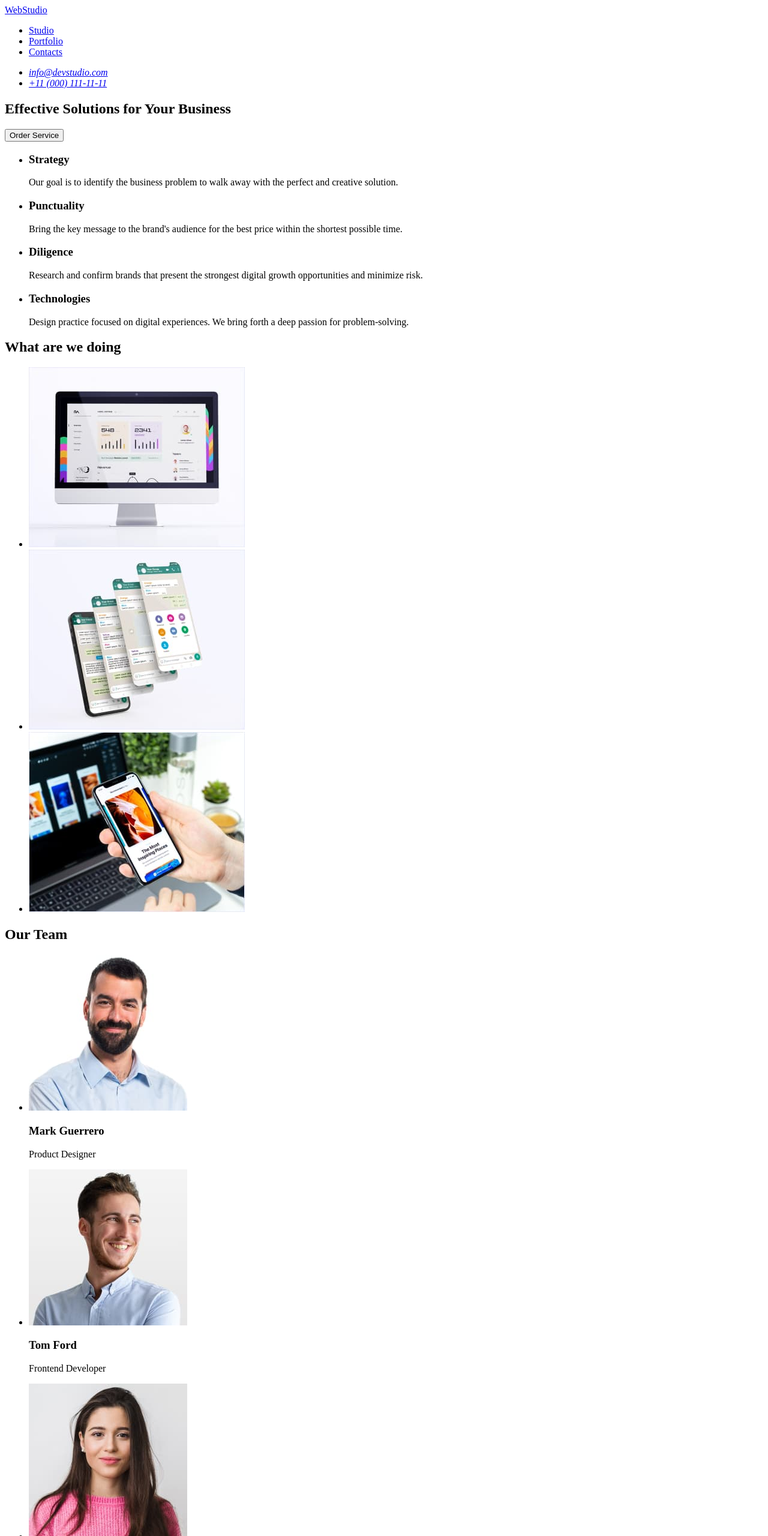
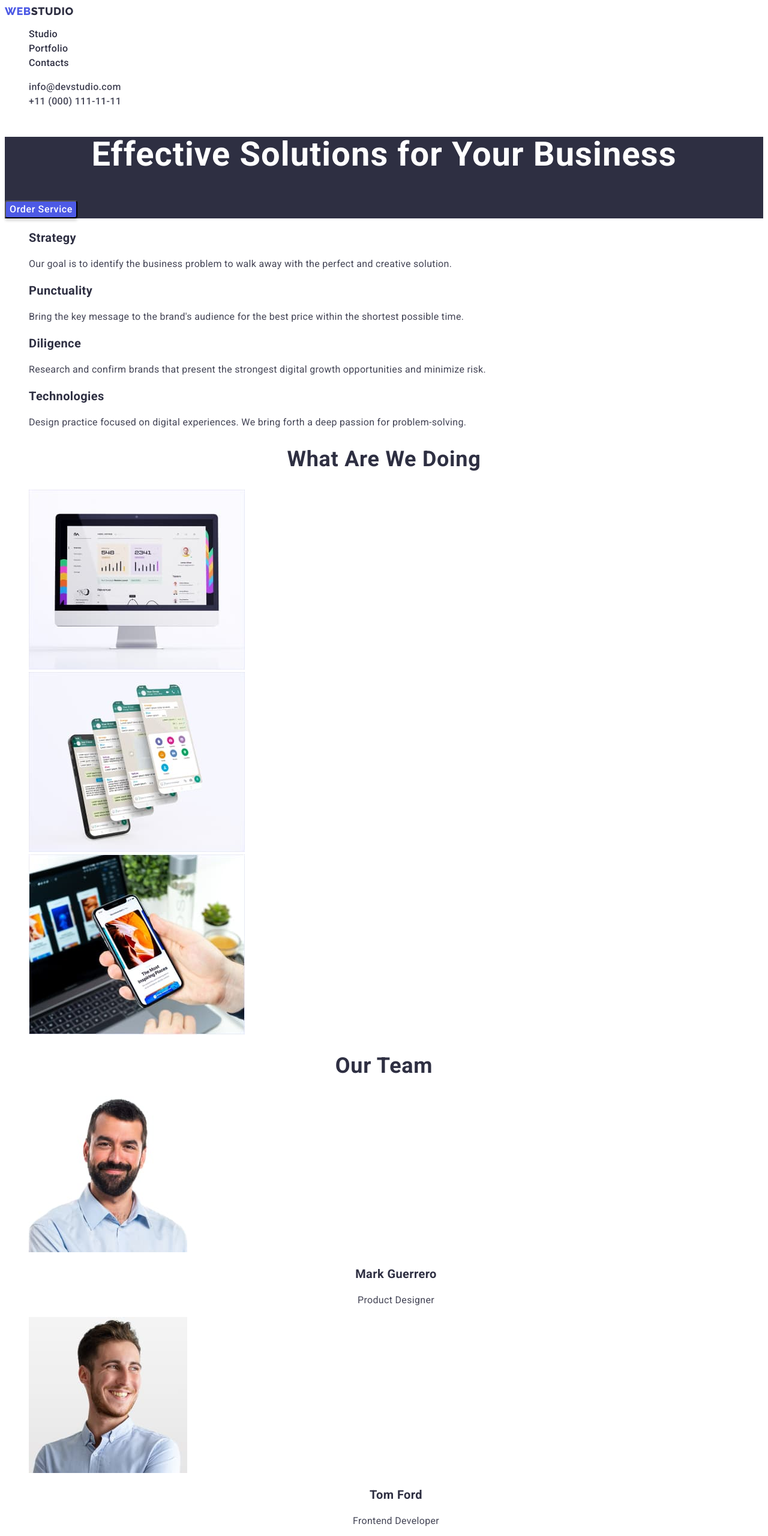
Before and after one commit to SerhiDidenko/goit-markup-hw-02, a plain HTML site: page index.html in a window 1280 px wide. Shown: the top 2560 px of the page at 60% size. Drawn offline with Linux system fonts and the light colour scheme.

Commit message:
hw2 update

```diff
--- /dev/null
+++ b/css/style.css
@@ -0,0 +1,197 @@
+body {
+    font-family: 'Roboto', sans-serif;
+    font-weight: 500;
+}
+
+a, ul, li, button {
+    text-decoration: none;
+}
+ul{
+    list-style-type: none;
+}
+
+.tdn {
+    text-decoration: none;
+}
+/*---------- header --------*/
+.header-logo{
+    font-family: 'Raleway';
+    font-weight: 800;
+    font-size: 18px;
+    line-height: 1.17;
+    letter-spacing: 0.03em;
+    text-transform: uppercase;
+    color: #2E2F42;
+}
+.header-logo span {
+    color: #4D5AE5;
+}
+
+.header-menu-link {
+    font-size: 16px;
+    line-height: 1.5;
+    letter-spacing: 0.02em;
+    /* NAVY BLUE */
+    color: #2E2F42;
+}
+.header-menu-link:hover {
+    font-weight: 600;
+    color: #434455;
+}
+
+.header-address-link {
+    font-style: normal;
+    font-size: 16px;
+    line-height: 1.5;
+    letter-spacing: 0.02em;
+    color: #434455;
+}
+
+/*---------- main   hero --------*/
+.hero {
+    background: #2E2F42;
+}
+
+.hero-title {
+    font-weight: 700;
+    font-size: 56px;
+    line-height: 1.07;
+    text-align: center;
+    letter-spacing: 0.02em;
+    color: #FFFFFF;
+}
+
+.hero-btn {
+    cursor: pointer;
+    background: #4D5AE5;
+    box-shadow: 0px 4px 4px rgba(0, 0, 0, 0.15);
+    border-radius: 4px;
+
+    font-family: inherit;
+    font-weight: 500;
+    font-size: 16px;
+    line-height: 1.5;
+    letter-spacing: 0.04em;
+    color: #FFFFFF;
+}
+
+.hero-btn:hover {
+    box-shadow: 0px 1px 6px rgba(46, 47, 66, 0.08), 0px 1px 1px rgba(46, 47, 66, 0.16), 0px 2px 1px rgba(46, 47, 66, 0.08);
+}
+
+/*---------- main   section1 --------*/
+.features-item-title {
+    font-size: 20px;
+    line-height: 1.2;
+    letter-spacing: 0.02em;
+    color: #2E2F42;
+}
+
+.features-item-text {
+    font-weight: 400;
+    font-size: 16px;
+    line-height: 1.5;
+    letter-spacing: 0.02em;
+    color: #434455;
+}
+/*---------- main   section2 --------*/
+.activity {}
+
+.activity-title {
+    font-weight: 700;
+    font-size: 36px;
+    line-height: 1.11;
+    text-align: center;
+    letter-spacing: 0.02em;
+    text-transform: capitalize;
+    color: #2E2F42;
+}
+/*---------- main   section3 --------*/
+.staff-title {
+    font-weight: 700;
+    font-size: 36px;
+    line-height: 1.11;
+    text-align: center;
+    letter-spacing: 0.02em;
+    text-transform: capitalize;
+    color: #2E2F42;
+}
+
+.staff-item-title {
+    font-size: 20px;
+    line-height: 1.2;
+    text-align: center;
+    letter-spacing: 0.02em;
+    color: #2E2F42;
+}
+
+.staff-item-text {
+    font-weight: 400;
+    font-size: 16px;
+    line-height: 1.5;
+    text-align: center;
+    letter-spacing: 0.02em;
+    color: #434455;
+}
+/*---------- footer --------*/
+.footer {
+    background: #2E2F42;
+}
+.footer-text {
+    font-family: 'Roboto';
+    font-style: normal;
+    font-weight: 400;
+    font-size: 16px;
+    line-height: 1.5;
+    color: #F4F4FD;
+}
+
+.footer-logo {
+    font-family: 'Raleway';
+    font-weight: 800;
+    font-size: 18px;
+    line-height: 1.17;
+    letter-spacing: 0.03em;
+    text-transform: uppercase;
+    color: #F4F4FD;
+}
+.footer-logo span {
+    color: #4D5AE5;
+}
+
+/*---------- portfolio section 2 --------*/
+
+
+.cards-item-title {
+    font-size: 20px;
+    line-height: 1.2;
+    letter-spacing: 0.02em;
+    color: #2E2F42;
+}
+.cards-item-text {
+    font-weight: 400;
+    font-size: 16px;
+    line-height: 1.5;
+    letter-spacing: 0.02em;
+    color: #434455;
+}
+
+.filter-btn{
+    cursor: pointer;
+    background: #F4F4FD;
+    border: 1px solid #E7E9FC;
+    border-radius: 4px;
+
+    font-size: 16px;
+    line-height: 1.5;
+    display: flex;
+    align-items: center;
+    text-align: center;
+    letter-spacing: 0.04em;
+    color: #4D5AE5;
+}
+
+.filter-btn:is( :hover, :active) {
+    background: #404BBF;
+    color: #FFFFFF;
+}
--- a/index.html
+++ b/index.html
@@ -5,106 +5,116 @@
 	<meta charset="UTF-8">
 	<meta http-equiv="X-UA-Compatible" content="IE=edge">
 	<meta name="viewport" content="width=device-width, initial-scale=1.0">
+	<link rel="preconnect" href="https://fonts.googleapis.com">
+	<link rel="preconnect" href="https://fonts.gstatic.com" crossorigin>
+	<link
+		href="https://fonts.googleapis.com/css2?family=Raleway:wght@800&family=Roboto:wght@400;500;700;900&display=swap"
+		rel="stylesheet">
 	<title>Effective Business Solutions</title>
+	<link rel="stylesheet" href="./css/style.css">
 </head>
 
 <body>
-	<header>
-		<nav>
-			<a href="./index.html">WebStudio</a>
-			<ul>
-				<li>
-					<a href="#studio">Studio</a>
+	<header class="header">
+		<nav class="header-nav">
+			<a href="./index.html" class="header-logo"><span>Web</span>Studio</a>
+			<ul class="header-menu">
+				<li class="header-menu-item">
+					<a href="#studio" class="header-menu-link">Studio</a>
 				</li>
-				<li>
-					<a href="#activity">Portfolio</a>
+				<li class="header-menu-item">
+					<a href="./portfolio.html" class="header-menu-link">Portfolio</a>
 				</li>
-				<li>
-					<a href="#contact">Contacts</a>
+				<li class="header-menu-item">
+					<a href="#contact" class="header-menu-link">Contacts</a>
 				</li>
 			</ul>
 		</nav>
-		<address>
-			<ul>
-				<li>
-					<a href="mailto:info@devstudio.com">info@devstudio.com</a>
+		<address class="header-address">
+			<ul class="header-address-list">
+				<li class="header-address-item">
+					<a href="mailto:info@devstudio.com" class="header-address-link">info@devstudio.com</a>
 				</li>
-				<li>
-					<a href="tel:+110001111111">+11 (000) 111-11-11</a>
+				<li class="header-address-item">
+					<a href="tel:+110001111111" class="header-address-link">+11 (000) 111-11-11</a>
 				</li>
 			</ul>
 		</address>
 	</header>
 
 	<main>
-		<section>
-			<h1>Effective Solutions for Your Business</h1>
-			<button type="button">Order Service</button>
+		<section class="hero">
+			<h1 class="hero-title">Effective Solutions for Your Business</h1>
+			<button type="button" class="hero-btn">Order Service</button>
 		</section>
 
-		<section id="studio">
-			<h2 hidden>Features</h2>
-			<ul>
-				<li>
-					<h3>Strategy</h3>
-					<p>Our goal is to identify the business problem to walk away with the perfect and creative solution.
+		<section id="studio" class="features">
+			<h2 hidden class="features-title">Features</h2>
+			<ul class="features-list">
+				<li class="features-item">
+					<h3 class="features-item-title">Strategy</h3>
+					<p class="features-item-text">Our goal is to identify the business problem to walk away with the
+						perfect and creative solution.
 					</p>
 				</li>
-				<li>
-					<h3>Punctuality</h3>
-					<p>Bring the key message to the brand's audience for the best price within the shortest possible
+				<li class="features-item">
+					<h3 class="features-item-title">Punctuality</h3>
+					<p class="features-item-text">Bring the key message to the brand's audience for the best price
+						within the shortest possible
 						time.</p>
 				</li>
-				<li>
-					<h3>Diligence</h3>
-					<p>Research and confirm brands that present the strongest digital growth opportunities and minimize
+				<li class="features-item">
+					<h3 class="features-item-title">Diligence</h3>
+					<p class="features-item-text">Research and confirm brands that present the strongest digital growth
+						opportunities and minimize
 						risk.</p>
 				</li>
-				<li>
-					<h3>Technologies</h3>
-					<p>Design practice focused on digital experiences. We bring forth a deep passion for
+				<li class="features-item">
+					<h3 class="features-item-title">Technologies</h3>
+					<p class="features-item-text">Design practice focused on digital experiences. We bring forth a deep
+						passion for
 						problem-solving.</p>
 				</li>
 			</ul>
 		</section>
 
-		<section id="activity">
-			<h2>What are we doing</h2>
-			<ul>
-				<li>
+		<section id="activity" class="activity">
+			<h2 class="activity-title">What are we doing</h2>
+			<ul class="activity-list">
+				<li class="activity-item">
 					<img src="./images/image1.jpg" alt="mac mono-block" width="360" height="300">
 				</li>
-				<li>
+				<li class="activity-item">
 					<img src="./images/image2.jpg" alt="application layers" width="360" height="300">
 				</li>
-				<li>
+				<li class="activity-item">
 					<img src="./images/image3.jpg" alt="smartphone in hand" width="360" height="300">
 				</li>
 			</ul>
 		</section>
 
-		<section id="contact">
-			<h2>Our Team</h2>
-			<ul>
-				<li>
+		<section id="contact" class="staff">
+			<h2 class="staff-title">Our Team</h2>
+			<ul class="staff-list">
+				<li class="staff-list-item">
 					<img src="./images/person1.jpg" alt="product designer" width="264" height="260">
-					<h3>Mark Guerrero</h3>
-					<p>Product Designer</p>
+					<h3 class="staff-item-title">Mark Guerrero</h3>
+					<p class="staff-item-text">Product Designer</p>
 				</li>
-				<li>
+				<li class="staff-list-item">
 					<img src="./images/person2.jpg" alt="fe dev" width="264" height="260">
-					<h3>Tom Ford</h3>
-					<p>Frontend Developer</p>
+					<h3 class="staff-item-title">Tom Ford</h3>
+					<p class="staff-item-text">Frontend Developer</p>
 				</li>
-				<li>
+				<li class="staff-list-item">
 					<img src="./images/person3.jpg" alt="marketing girl" width="264" height="260">
-					<h3>Camila Garcia</h3>
-					<p>Marketing</p>
+					<h3 class="staff-item-title">Camila Garcia</h3>
+					<p class="staff-item-text">Marketing</p>
 				</li>
-				<li>
+				<li class="staff-list-item">
 					<img src="./images/person4.jpg" alt="ui dev" width="264" height="260">
-					<h3>Daniel Wilson</h3>
-					<p>UI Designer</p>
+					<h3 class="staff-item-title">Daniel Wilson</h3>
+					<p class="staff-item-text">UI Designer</p>
 				</li>
 			</ul>
 		</section>
@@ -112,9 +122,9 @@
 	</main>
 
 
-	<footer>
-		<a href="./index.html">WebStudio</a>
-		<p>Increase the flow of customers and sales for your business with digital marketing & growth solutions.</p>
+	<footer class="footer">
+		<a href="./index.html" class="footer-logo"><span>Web</span>Studio</a>
+		<p class="footer-text">Increase the flow of customers and sales for your business with digital marketing & growth solutions.</p>
 	</footer>
 </body>
 
```
Also changed, not shown: portfolio.html (added, +133 -0 lines), images/r1i1.jpg (added), images/r1i2.jpg (added), images/r1i3.jpg (added), images/r2i1.jpg (added), images/r2i2.jpg (added), images/r2i3.jpg (added), images/r3i1.jpg (added), images/r3i2.jpg (added), images/r3i3.jpg (added).
